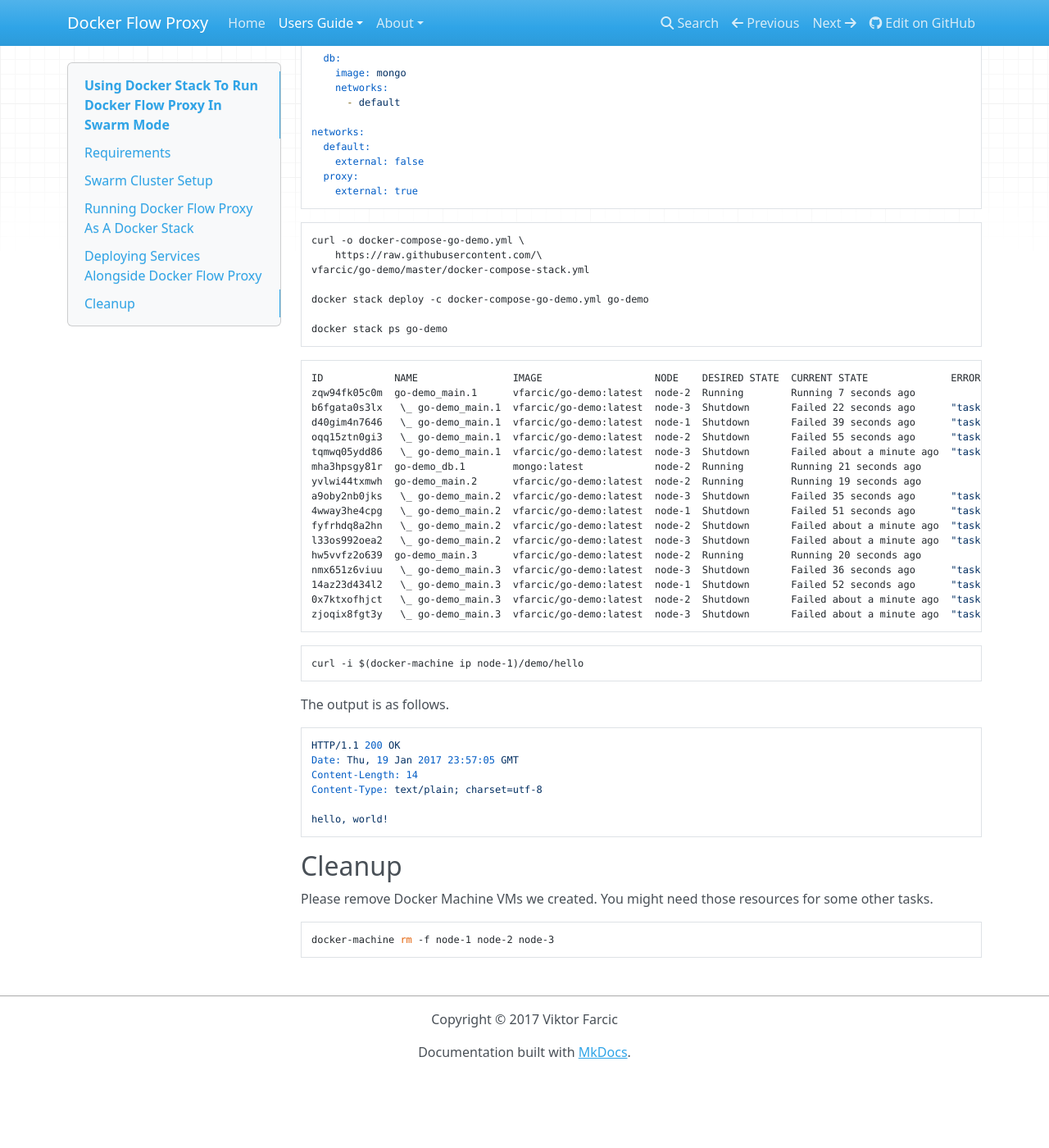
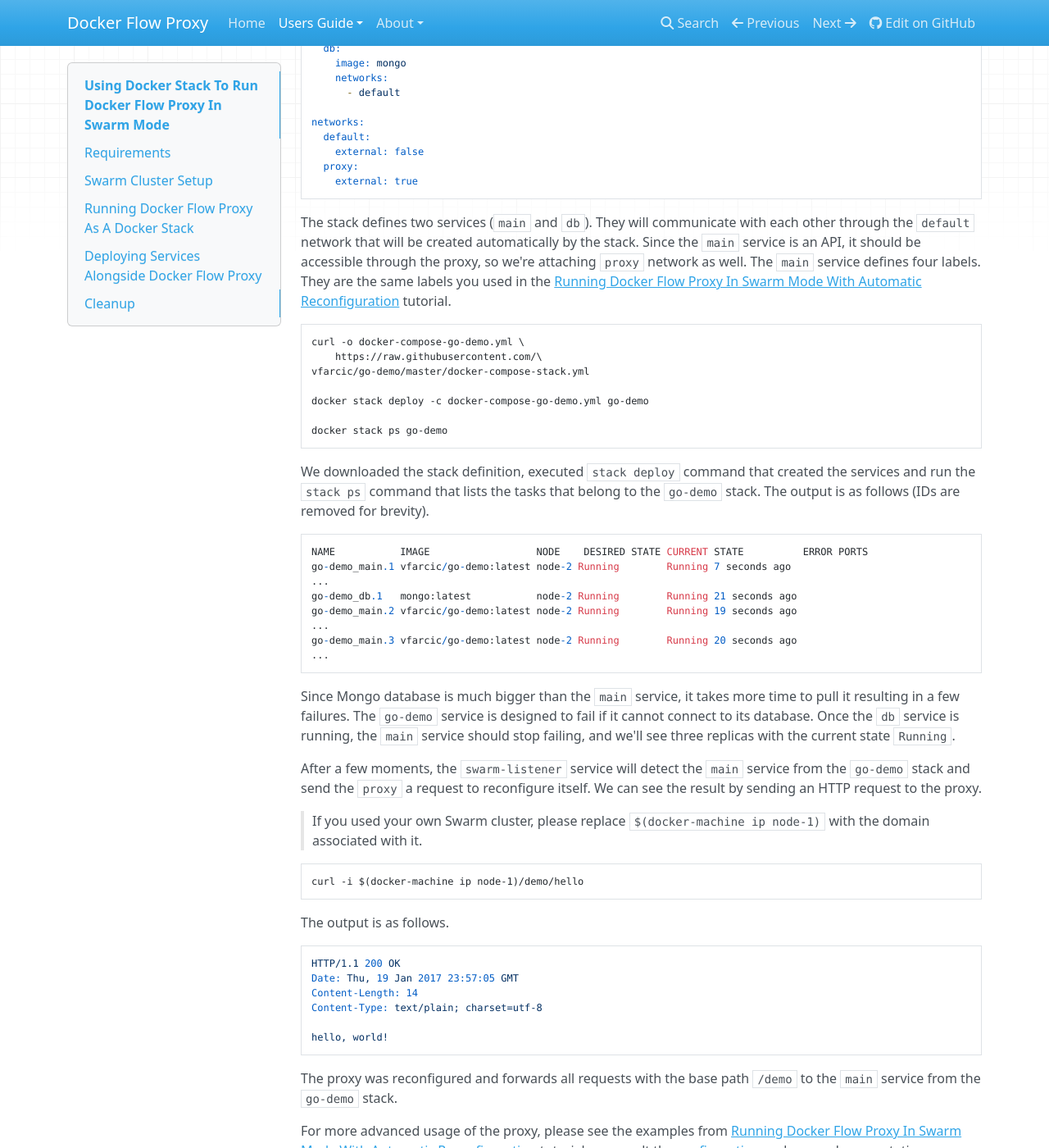
Before and after one commit to docker-flow/docker-flow-proxy, an MkDocs documentation site: the page built from docs/swarm-mode-stack.md, in a window 1280 px wide and 1400 px high, scrolled down 3065 px. Shown: the whole window at 82% size. Built offline with MkDocs 1.6.1, drawn with Linux system fonts in a browser that asks for light colours; nearby versions of some CDN libraries; old or Windows-style settings are respelled for this version of MkDocs; before the commit the page ends 4376 px from its top, so only the background shows below that; some of the changed text lies outside the part shown.

Commit message:
Docker Stack tutorial

````diff
--- a/docs/swarm-mode-stack.md
+++ b/docs/swarm-mode-stack.md
@@ -14,9 +14,9 @@ Please note that *Docker Flow Proxy* is not limited to *Docker Machine*. We're u
 
 ## Swarm Cluster Setup
 
-Feel free to skip this section if you already have a working Swarm cluster.
+To setup an example environment using Docker Machine, please run the commands that follow.
 
-To setup an example environment using Docker Machine, please run the commands that follow.
+> Feel free to skip this section if you already have a working Swarm cluster.
 
 ```bash
 git clone https://github.com/vfarcic/docker-flow-proxy.git
@@ -40,11 +40,11 @@ We'll start by creating a network.
 docker network create --driver overlay proxy
 ```
 
-The *proxy* network will be dedicated to the proxy container and services that should be exposed through it.
+The *proxy* network will be dedicated to the proxy container and services that will be attached to it.
 
 We'll use [docker-compose-stack.yml](https://github.com/vfarcic/docker-flow-proxy/blob/master/docker-compose-stack.yml) from the [vfarcic/docker-flow-proxy](https://github.com/vfarcic/docker-flow-proxy) repository to create `docker-flow-proxy` and `docker-flow-swarm-listener` services.
 
-Content of the `docker-compose-stack.yml` file is as follows.
+The content of the `docker-compose-stack.yml` file is as follows.
 
 ```
 version: "3"
@@ -82,13 +82,13 @@ networks:
     external: true
 ```
 
-The format is written in version 3 (mandatory for `docker stack deploy`).
+The format is written in version `3` (mandatory for `docker stack deploy`).
 
-It contains two services; `proxy` and `swarm-listener`. Since you are already familiar with *Docker Flow Proxy* and *Docker Flow Swarm Listener*, the arguments used with the services should be self explanatory.
+It contains two services; `proxy` and `swarm-listener`. Since you are already familiar with *Docker Flow Proxy* and *Docker Flow Swarm Listener*, the arguments used with the services should be self-explanatory.
 
-The `proxy` network is defined as `external`. Even though `docker stack deploy` will create a default network for all the services that form the stack, the `proxy` network should be external so that we can attach services from other stacks to it.
+The `proxy` network is defined as `external`. Even though `docker stack deploy` will create a `default` network for all the services that form the stack, the `proxy` network should be external so that we can attach services from other stacks to it.
 
-TODO: Check whether the volume works on Windows.
+> I still haven't verified the command from a Windows machine. Please open an [issue](https://github.com/vfarcic/docker-flow-proxy/issues) if you experience any problems. Consider yourself a beta tester of this article.
 
 Let's create the stack.
 
@@ -113,17 +113,15 @@ proxy_swarm-listener.1 vfarcic/docker-flow-swarm-listener:latest node-1 Running
 proxy_proxy.2          vfarcic/docker-flow-proxy:latest          node-3 Running       Running 2 minutes ago
 ```
 
-We are running two replicas of the `proxy` (in case of a failure) and one of the `swarm-listener`.
+We are running two replicas of the `proxy` (for high-availability in the case of a failure) and one of the `swarm-listener`.
 
 ## Deploying Services Alongside Docker Flow Proxy
 
-Let's deploy a demo stack. It consists of two containers; *mongo* is the database and *vfarcic/go-demo* is the actual service that uses it. They will communicate with each other through the *default* network of the stack. Since we want to expose only *vfarcic/go-demo* to the "outside" world and keep the database "private", only the *vfarcic/go-demo* container will attach itself to the *proxy* network.
+Let's deploy a demo stack. It consists of two containers; *mongo* is the database, and *vfarcic/go-demo* is the service that uses it.
 
-TODO: Continue
+We'll use Docker stack defined in the Compose file [docker-compose-stack.yml](https://github.com/vfarcic/go-demo/blob/master/docker-compose-stack.yml) located in the [vfarcic/go-demo](https://github.com/vfarcic/go-demo/) repository. It is as follows.
 
 ```
-# https://github.com/vfarcic/go-demo/blob/master/docker-compose-stack.yml
-
 version: '3'
 
 services:
@@ -155,6 +153,8 @@ networks:
     external: true
 ```
 
+The stack defines two services (`main` and `db`). They will communicate with each other through the `default` network that will be created automatically by the stack. Since the `main` service is an API, it should be accessible through the proxy, so we're attaching `proxy` network as well. The `main` service defines four labels. They are the same labels you used in the [Running Docker Flow Proxy In Swarm Mode With Automatic Reconfiguration](swarm-mode-auto.md) tutorial.
+
 ```bash
 curl -o docker-compose-go-demo.yml \
     https://raw.githubusercontent.com/\
@@ -165,25 +165,24 @@ docker stack deploy -c docker-compose-go-demo.yml go-demo
 docker stack ps go-demo
 ```
 
+We downloaded the stack definition, executed `stack deploy` command that created the services and run the `stack ps` command that lists the tasks that belong to the `go-demo` stack. The output is as follows (IDs are removed for brevity).
+
 ```
-ID            NAME                IMAGE                   NODE    DESIRED STATE  CURRENT STATE              ERROR                      PORTS
-zqw94fk05c0m  go-demo_main.1      vfarcic/go-demo:latest  node-2  Running        Running 7 seconds ago
-b6fgata0s3lx   \_ go-demo_main.1  vfarcic/go-demo:latest  node-3  Shutdown       Failed 22 seconds ago      "task: non-zero exit (2)"
-d40gim4n7646   \_ go-demo_main.1  vfarcic/go-demo:latest  node-1  Shutdown       Failed 39 seconds ago      "task: non-zero exit (2)"
-oqq15ztn0gi3   \_ go-demo_main.1  vfarcic/go-demo:latest  node-2  Shutdown       Failed 55 seconds ago      "task: non-zero exit (2)"
-tqmwq05ydd86   \_ go-demo_main.1  vfarcic/go-demo:latest  node-3  Shutdown       Failed about a minute ago  "task: non-zero exit (2)"
-mha3hpsgy81r  go-demo_db.1        mongo:latest            node-2  Running        Running 21 seconds ago
-yvlwi44txmwh  go-demo_main.2      vfarcic/go-demo:latest  node-2  Running        Running 19 seconds ago
-a9oby2nb0jks   \_ go-demo_main.2  vfarcic/go-demo:latest  node-3  Shutdown       Failed 35 seconds ago      "task: non-zero exit (2)"
-4wway3he4cpg   \_ go-demo_main.2  vfarcic/go-demo:latest  node-1  Shutdown       Failed 51 seconds ago      "task: non-zero exit (2)"
-fyfrhdq8a2hn   \_ go-demo_main.2  vfarcic/go-demo:latest  node-2  Shutdown       Failed about a minute ago  "task: non-zero exit (2)"
-l33os992oea2   \_ go-demo_main.2  vfarcic/go-demo:latest  node-3  Shutdown       Failed about a minute ago  "task: non-zero exit (2)"
-hw5vvfz2o639  go-demo_main.3      vfarcic/go-demo:latest  node-2  Running        Running 20 seconds ago
-nmx651z6viuu   \_ go-demo_main.3  vfarcic/go-demo:latest  node-3  Shutdown       Failed 36 seconds ago      "task: non-zero exit (2)"
-14az23d434l2   \_ go-demo_main.3  vfarcic/go-demo:latest  node-1  Shutdown       Failed 52 seconds ago      "task: non-zero exit (2)"
-0x7ktxofhjct   \_ go-demo_main.3  vfarcic/go-demo:latest  node-2  Shutdown       Failed about a minute ago  "task: non-zero exit (2)"
-zjoqix8fgt3y   \_ go-demo_main.3  vfarcic/go-demo:latest  node-3  Shutdown       Failed about a minute ago  "task: non-zero exit (2)"
+NAME           IMAGE                  NODE    DESIRED STATE CURRENT STATE          ERROR PORTS
+go-demo_main.1 vfarcic/go-demo:latest node-2 Running        Running 7 seconds ago
+...
+go-demo_db.1   mongo:latest           node-2 Running        Running 21 seconds ago
+go-demo_main.2 vfarcic/go-demo:latest node-2 Running        Running 19 seconds ago
+...
+go-demo_main.3 vfarcic/go-demo:latest node-2 Running        Running 20 seconds ago
+...
 ```
+
+Since Mongo database is much bigger than the `main` service, it takes more time to pull it resulting in a few failures. The `go-demo` service is designed to fail if it cannot connect to its database. Once the `db` service is running, the `main` service should stop failing, and we'll see three replicas with the current state `Running`.
+
+After a few moments, the `swarm-listener` service will detect the `main` service from the `go-demo` stack and send the `proxy` a request to reconfigure itself. We can see the result by sending an HTTP request to the proxy.
+
+> If you used your own Swarm cluster, please replace `$(docker-machine ip node-1)` with the domain associated with it.
 
 ```bash
 curl -i $(docker-machine ip node-1)/demo/hello
@@ -200,6 +199,10 @@ Content-Type: text/plain; charset=utf-8
 hello, world!
 ```
 
+The proxy was reconfigured and forwards all requests with the base path `/demo` to the `main` service from the `go-demo` stack.
+
+For more advanced usage of the proxy, please see the examples from [Running Docker Flow Proxy In Swarm Mode With Automatic Reconfiguration](swarm-mode-auto.md) tutorial or consult the [configuration](config.md) and [usage](usage.md) documentation.
+
 ## Cleanup
 
 Please remove Docker Machine VMs we created. You might need those resources for some other tasks.
````
Also changed, not shown: other parts of docs/swarm-mode-stack.md (+3 -3 lines), docs/index.md (+1 -0 lines).
